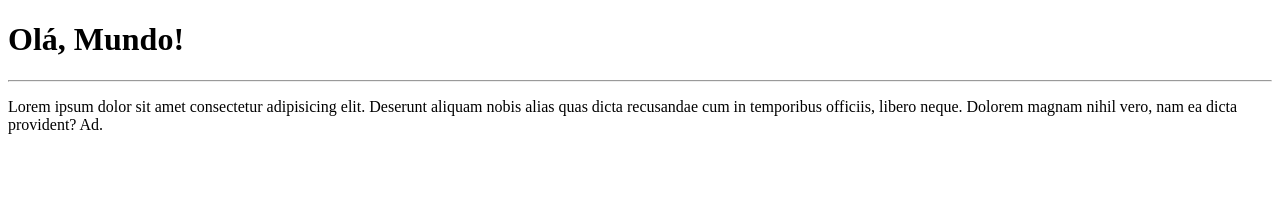
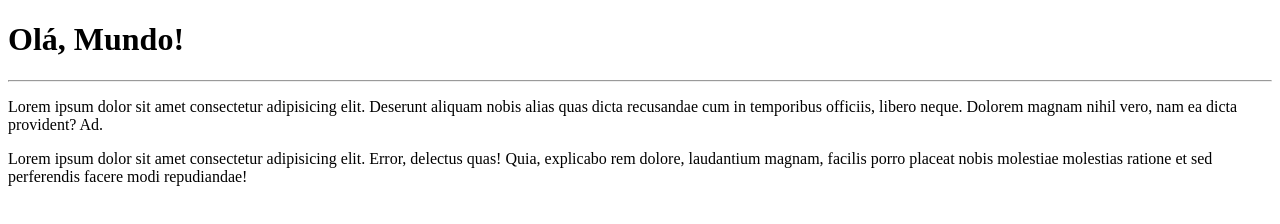
Before and after one commit to Bruno279J12/Hello-world.0, a plain HTML site: page site-exemplo/index.html in a window 1280 px wide. Drawn offline with Linux system fonts and the light colour scheme.

Commit message:
Adicionei um paragrafo

```diff
--- a/site-exemplo/index.html
+++ b/site-exemplo/index.html
@@ -9,5 +9,6 @@
     <h1>Olá, Mundo!</h1>
     <hr>
     <p>Lorem ipsum dolor sit amet consectetur adipisicing elit. Deserunt aliquam nobis alias quas dicta recusandae cum in temporibus officiis, libero neque. Dolorem magnam nihil vero, nam ea dicta provident? Ad.</p>
+    <p>Lorem ipsum dolor sit amet consectetur adipisicing elit. Error, delectus quas! Quia, explicabo rem dolore, laudantium magnam, facilis porro placeat nobis molestiae molestias ratione et sed perferendis facere modi repudiandae!</p>
 </body>
 </html>
```
